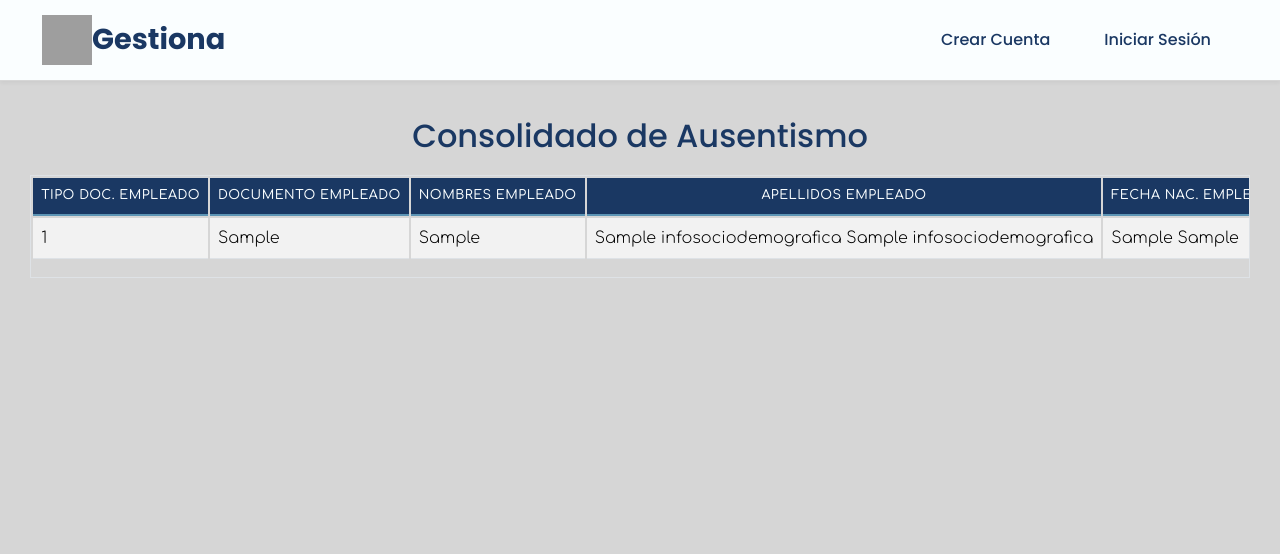
After one commit to Natalipareja/sociodemografico_ausentismo, a Flask app: page /ausentismo/consolidado in a window 1280 px wide. The commit adds this page. Shown: the top 554 px of the page. Run offline with Flask 3, Linux system fonts and the light colour scheme; tables that the repository leaves empty or names only in its code hold one stand-in row (values such as "Sample post"); grey boxes are pictures that could not be loaded.

Commit message:
Se hace consolidado ausentismo pendiente que cargue datos

```diff
--- /dev/null
+++ b/templates/consolidado_ausentismo.html
@@ -0,0 +1,98 @@
+{% extends "nav.html" %}
+
+{% block title %}Consolidado de Ausentismo{% endblock %}
+
+{% block head_extra %}
+    {# Reutilizamos el mismo CSS que el consolidado sociodemográfico para mantener el diseño #}
+    <link rel="stylesheet" href="{{ url_for('static', filename='css/style_consolidado_sociodemografico.css') }}">
+    <link rel="stylesheet" href="https://cdnjs.cloudflare.com/ajax/libs/animate.css/4.1.1/animate.min.css">
+{% endblock %}
+
+{% block content %}
+<div class="container-fluid py-3"> {# py-3 para padding vertical #}
+    <h2 class="animate__animated animate__bounceInDown text-center">Consolidado de Ausentismo</h2>
+
+    <div class="table-responsive-container">
+        <table class="table table-striped table-hover"> {# O tu clase 'sticky-table' si la prefieres #}
+            <thead>
+                <tr>
+                    <th>Tipo Doc. Empleado</th>
+                    <th>Documento Empleado</th>
+                    <th>Nombres Empleado</th>
+                    <th>Apellidos Empleado</th>
+                    <th>Fecha Nac. Empleado</th>
+                    <th>Sexo Empleado</th>
+                    <th>Fecha Ing. Empresa</th>
+                    <th>Tipo Contrato</th>
+                    <th>Cargo</th>
+                    <th>Área</th>
+                    <th>Proceso</th>
+                    <th>Turno Trabajo</th>
+                    <th>EPS Empleado</th>
+                    <th>CIE-10</th>
+                    <th>Diagnóstico</th>
+                    <th>Grupo Diag.</th>
+                    <th>Segmento Diag.</th>
+                    <th>Clase Incap.</th>
+                    <th>Fecha Ini. Aus.</th>
+                    <th>Fecha Fin Aus.</th>
+                    <th>Tipo Incap.</th>
+                    <th>Fecha Registro Aus.</th>
+                </tr>
+            </thead>
+            <tbody>
+                {% if registros_para_tabla %}
+                    {% for registro in registros_para_tabla %}
+                    <tr>
+                        <td>{{ loop.index + ((page - 1) * 20) }}</td> {# Ajusta el '20' si cambias 'per_page' #}
+                        <td>{{ registro.tipo_documento_empleado | default('') }}</td>
+                        <td>{{ registro.documento_identidad_empleado | default('') }}</td>
+                        <td>{{ registro.primer_nombre_empleado | default('') }} {{ registro.segundo_nombre_empleado | default('') }}</td>
+                        <td>{{ registro.primer_apellido_empleado | default('') }} {{ registro.segundo_apellido_empleado | default('') }}</td>
+                        <td>{{ registro.fecha_nacimiento_empleado_f | default('') }}</td>
+                        <td>{{ registro.sexo_empleado | default('') }}</td>
+                        <td>{{ registro.fecha_ingreso_empresa_f | default('') }}</td>
+                        <td>{{ registro.nombre_tipo_contrato | default('') }}</td>
+                        <td>{{ registro.nombre_proceso | default('') }}</td>
+                        <td>{{ registro.nombre_cargo | default('') }}</td>
+                        <td>{{ registro.nombre_area | default('') }}</td>
+                        <td>{{ registro.nombre_turno_trabajo | default('') }}</td>
+                        <td>{{ registro.nombre_clase_incapacidad | default('') }}</td>
+                        <td>{{ registro.codigo_diagnostico_cie10 | default('') }}</td>
+                        <td>{{ registro.nombre_diagnostico | default('') }}</td>
+                        <td>{{ registro.grupo_diagnostico | default('') }}</td>
+                        <td>{{ registro.segmento_diagnostico | default('') }}</td>
+                        <td>{{ registro.fecha_inicial_ausentismo_f | default('') }}</td>
+                        <td>{{ registro.fecha_final_ausentismo_f | default('') }}</td>
+                        <td>{{ registro.nombre_tipo_incapacidad | default('') }}</td>
+                        <td>{{ registro.nombre_eps | default('') }}</td>
+
+                    </tr>
+                    {% endfor %}
+                {% else %}
+                    <tr>
+                        <td colspan="26" class="text-center">No hay registros de ausentismo para mostrar.</td> {# AJUSTA ESTE COLSPAN #}
+                    </tr>
+                {% endif %}
+            </tbody>
+        </table>
+    </div>
+
+    {% if total_pages > 1 %}
+    <nav aria-label="Navegación de páginas" class="mt-4 d-flex justify-content-center">
+        <ul class="pagination">
+            <li class="page-item {% if page <= 1 %}disabled{% endif %}">
+                <a class="page-link" href="{{ url_for('ausentismo.consolidado_ausentismo', page=page-1) }}">Anterior</a>
+            </li>
+            <li class="page-item active" aria-current="page">
+                <span class="page-link">Página {{ page }} de {{ total_pages }}</span>
+            </li>
+            <li class="page-item {% if page >= total_pages %}disabled{% endif %}">
+                <a class="page-link" href="{{ url_for('ausentismo.consolidado_ausentismo', page=page+1) }}">Siguiente</a>
+            </li>
+        </ul>
+    </nav>
+    {% endif %}
+
+</div>
+{% endblock %}
--- a/templates/layout.html
+++ b/templates/layout.html
@@ -26,6 +26,7 @@
                             <li class="nav-item"><a class="nav-link active" aria-current="page" href="{{ url_for('ausentismo.formulario_ausentismo') }}">Registrar Ausentismo</a></li>
                             <li class="nav-item"><a class="nav-link active" aria-current="page" href="{{ url_for('sociodemografico.consolidado_sociodemografico_tabla') }}">Consolidado Sociodemográfico</a></li>
                             <li class="nav-item"><a class="nav-link active" aria-current="page" href="{{ url_for('sociodemografico.dashboard') }}">Analíticas Sociodemográficas</a></li>
+                            <li class="nav-item"><a class="nav-link active" aria-current="page" href="{{ url_for('ausentismo.consolidado_ausentismo') }}">Consolidado Ausentismo</a></li>
                             <li class="nav-item"><a class="nav-link active" aria-current="page" href="{{ url_for('auth.logout') }}">Cerrar Sesión</a></li>
                         {% else %}
                             <li class="nav-item"><a class="nav-link active" aria-current="page" href="{{ url_for('usuario.formulario_registro') }}">Crear Cuenta</a></li>
--- a/templates/nav.html
+++ b/templates/nav.html
@@ -28,7 +28,7 @@
                             <li class="nav-item"><a class="nav-link active" aria-current="page" href="{{ url_for('ausentismo.formulario_ausentismo') }}">Registrar Ausentismo</a></li>
                             <li class="nav-item"><a class="nav-link active" aria-current="page" href="{{ url_for('sociodemografico.consolidado_sociodemografico_tabla') }}">Consolidado Información Sociodemográfica</a></li>
                             <li class="nav-item"><a class="nav-link active" aria-current="page" href="{{ url_for('sociodemografico.dashboard') }}">Analíticas Sociodemográficas</a></li>
-                            <li class="nav-item"><a class="nav-link" href="{{ url_for('auth.logout') }}">Cerrar Sesión</a></li>
+                            <li class="nav-item"><a class="nav-link active" aria-current="page" href="{{ url_for('ausentismo.consolidado_ausentismo') }}">Consolidado Ausentismo</a></li>                            <li class="nav-item"><a class="nav-link" href="{{ url_for('auth.logout') }}">Cerrar Sesión</a></li>
                         {% else %}
                             <li class="nav-item"><a class="nav-link active" aria-current="page" href="{{ url_for('usuario.formulario_registro') }}">Crear Cuenta</a></li>
                             <li class="nav-item"><a class="nav-link active" aria-current="page" href="{{ url_for('auth.index') }}">Iniciar Sesión</a></li>
```
Also changed, not shown: app_ausentismo.py (+125 -0 lines).
